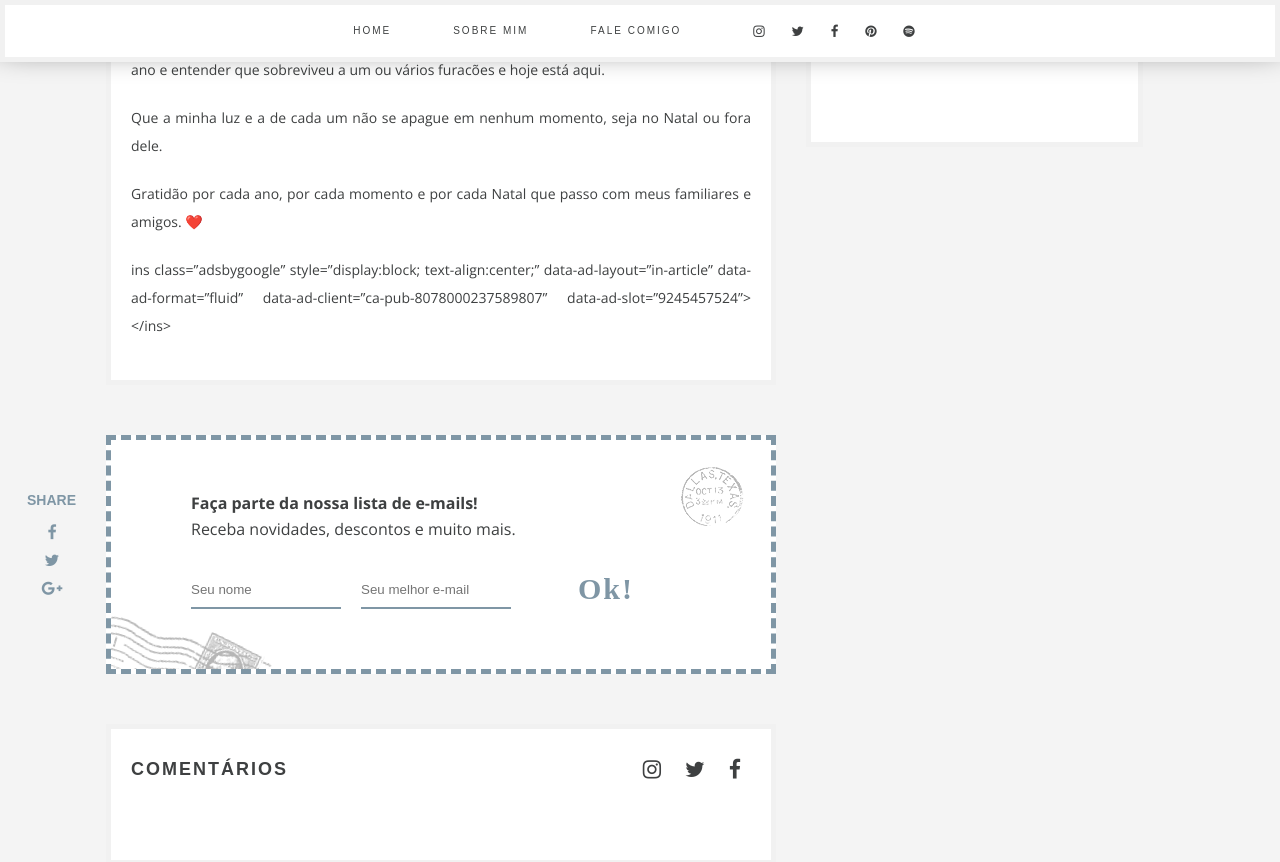
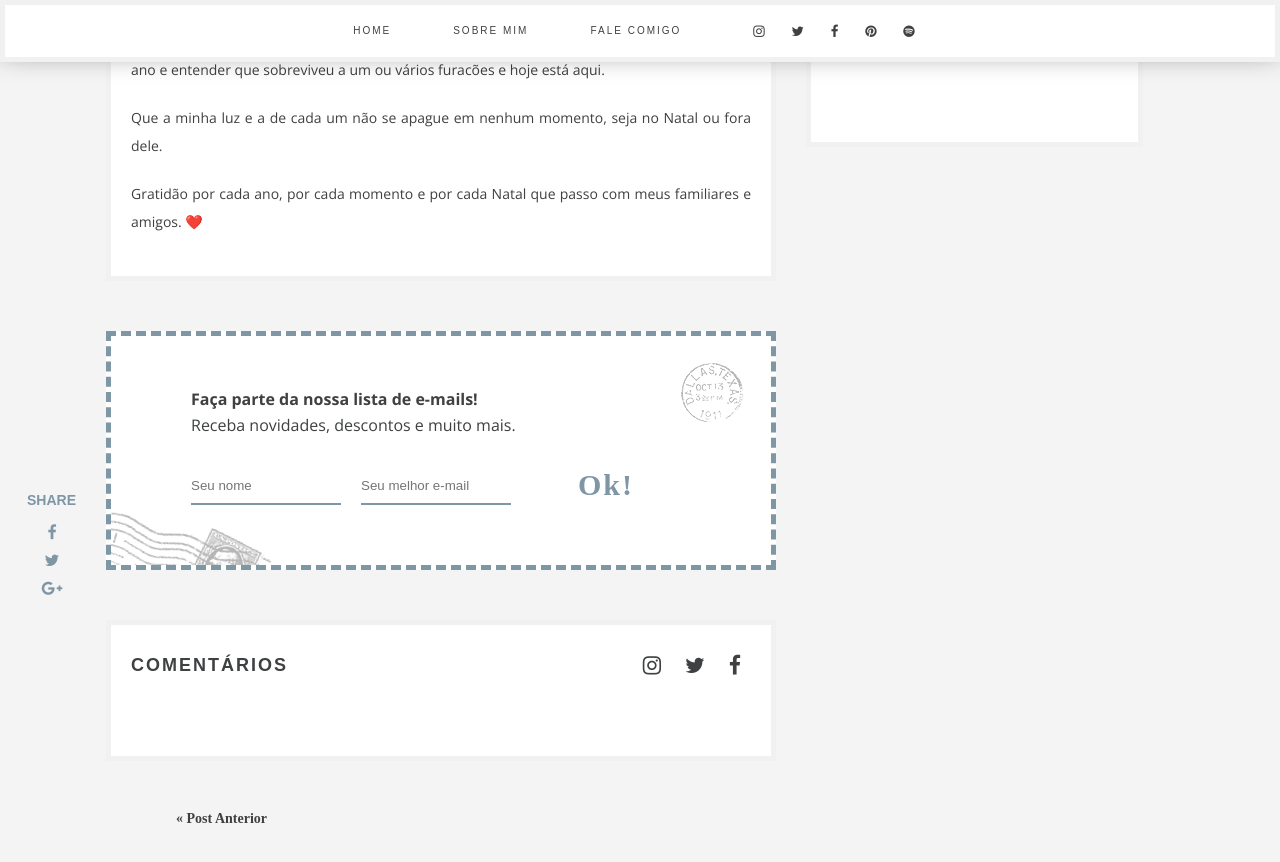
Before and after one commit to altosinsights/altosinsights.github.io, a Jekyll site: the page built from _posts/2018-12-26-o-natal-acabou-e-as-luzes-ficaram.md, in a window 1280 px wide and 900 px high, scrolled down 1513 px. Shown: the top 862 px of the window. Built offline with Jekyll 4.4.1, drawn with Linux system fonts in a browser that asks for light colours; nearby versions of some CDN libraries; some web fonts are replaced; a script that is not in the unit is left out; comment, search, counter and statistics services are not loaded.

Commit message:
ads posts

```diff
--- a/_posts/2018-12-26-o-natal-acabou-e-as-luzes-ficaram.md
+++ b/_posts/2018-12-26-o-natal-acabou-e-as-luzes-ficaram.md
@@ -27,7 +27,7 @@
 
 Gratidão por cada ano, por cada momento e por cada Natal que passo com meus familiares e amigos. ❤️
 
-ins class="adsbygoogle"
+<ins class="adsbygoogle"
      style="display:block; text-align:center;"
      data-ad-layout="in-article"
      data-ad-format="fluid"
```
Also changed, not shown: _posts/2018-10-26-nem-tudo-acontece-como-planejamos-e-ainda-bem-que-e-assim.md (+1 -1 lines), _posts/2018-10-31-top-5-filmes-de-terror-para-assistir-no-halloween.md (+1 -1 lines), _posts/2018-11-07-agir-em-favor-de-si-mesmo-nem-sempre-e-egoismo.md (+1 -1 lines), _posts/2018-11-23-nada-do-que-eu-fui-me-veste-agora.md (+1 -1 lines), _posts/2018-12-13-como-melhorar-seu-ingles-com-on-the-phone.md (+1 -1 lines).
